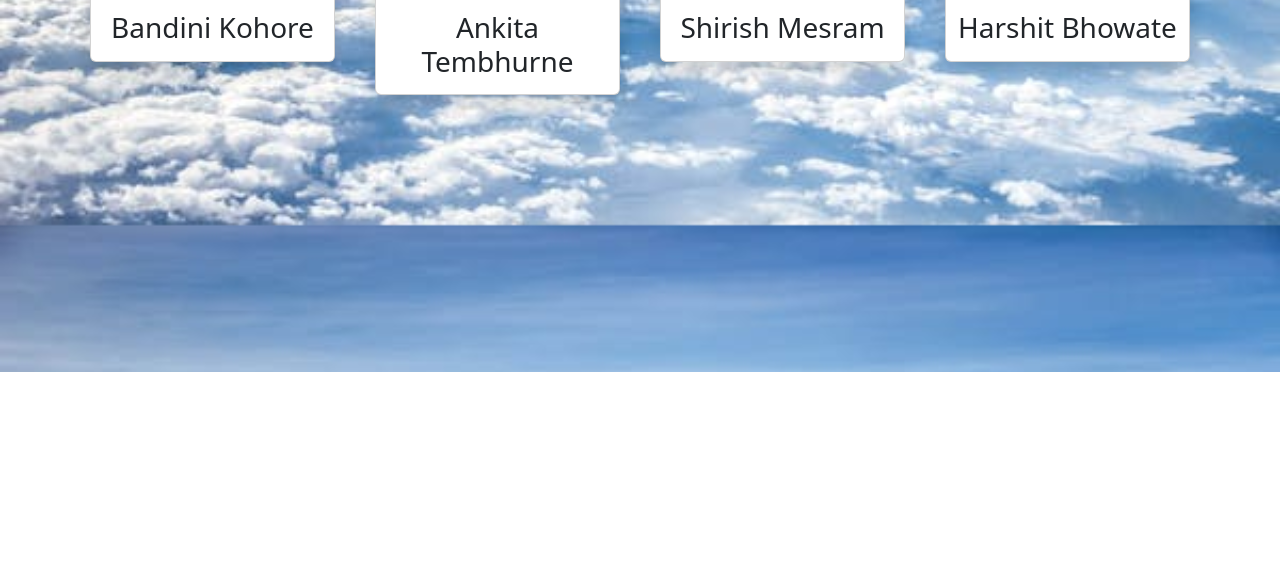
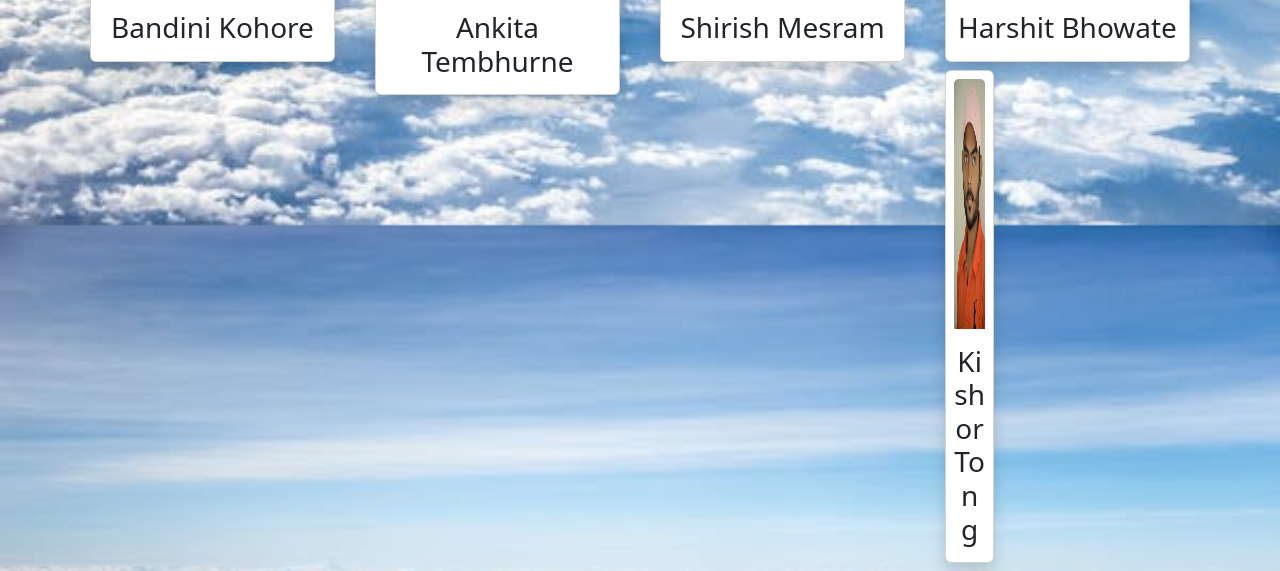
Before and after one commit to Bandini2001/Get-Check-Weather, a plain HTML site: page pages/about.html in a window 1280 px wide. Shown: the part 428-999 px from the top of the page. Before the commit the page ends 800 px from the top, so only its background shows below. Drawn offline with nearby package versions, Linux system fonts and the light colour scheme.

Commit message:
add kishor

```diff
--- a/pages/about.html
+++ b/pages/about.html
@@ -139,6 +139,13 @@
 
             <h6 class="text-center mt-3 fs-3 ">Harshit Bhowate</h6>
           </div>
+          <div class="col-md-3">
+            <div class="card m-2 p-2 shadow">
+              <img src="/images/KISHOR.jpeg" class="card-img-top" alt="...">
+
+              <h6 class="text-center mt-3 fs-3 ">Kishor Tong</h6>
+            </div>
+          </div>
         </div>
 
         </div>
--- a/script.js
+++ b/script.js
@@ -1,10 +1,8 @@
 const apiKey = "4a67a28812974097997201250230604";
-
 
 function cityname() {
   const city = document.getElementById("city");
   console.log("aaaaaaaaaaaaaaa", city.value);
-
   fetch(
     `https://api.weatherapi.com/v1/current.json?key=${apiKey}&q=${city.value}`
   )
@@ -21,7 +19,6 @@ function cityname() {
       document.getElementById("gust").textContent = weather.gust_kph;
       document.getElementById("pressure").textContent = weather.pressure_in;
       document.getElementById("windDegree").textContent = weather.wind_degree;
-
     })
     .catch((error) => {
       console.error("Error fetching weather data: ", error.current);
```
Also changed, not shown: images/KISHOR.jpeg (added), images/Mahesh bhongal.jpg (deleted), images/Sonali.jpg (deleted), images/Sumesh.jpg (deleted), images/insta img.png (deleted), images/payal.jpg (deleted), images/teju.jpg (deleted), images/twitter img.jpg (deleted).
